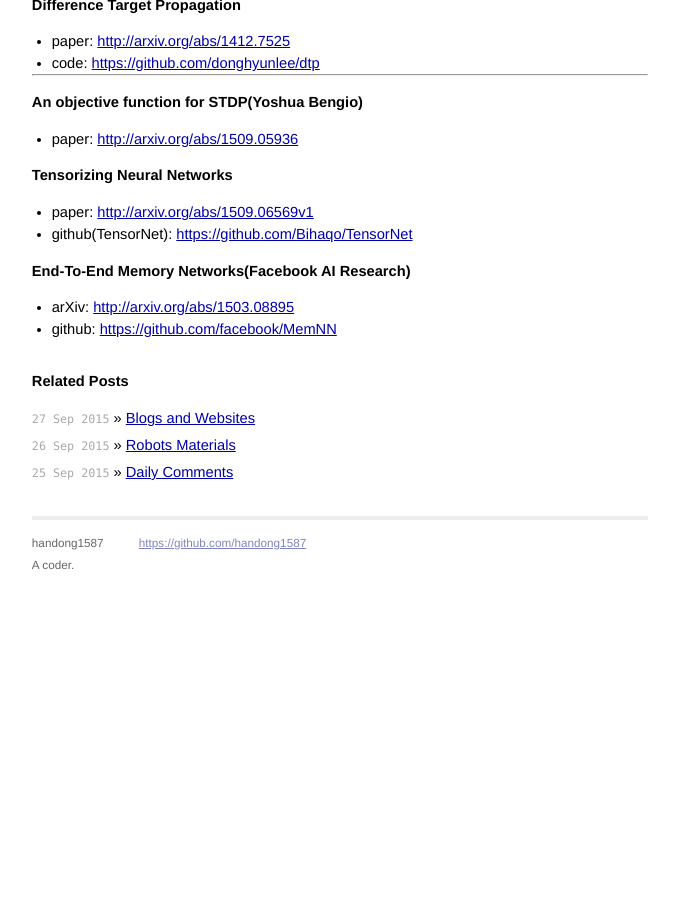
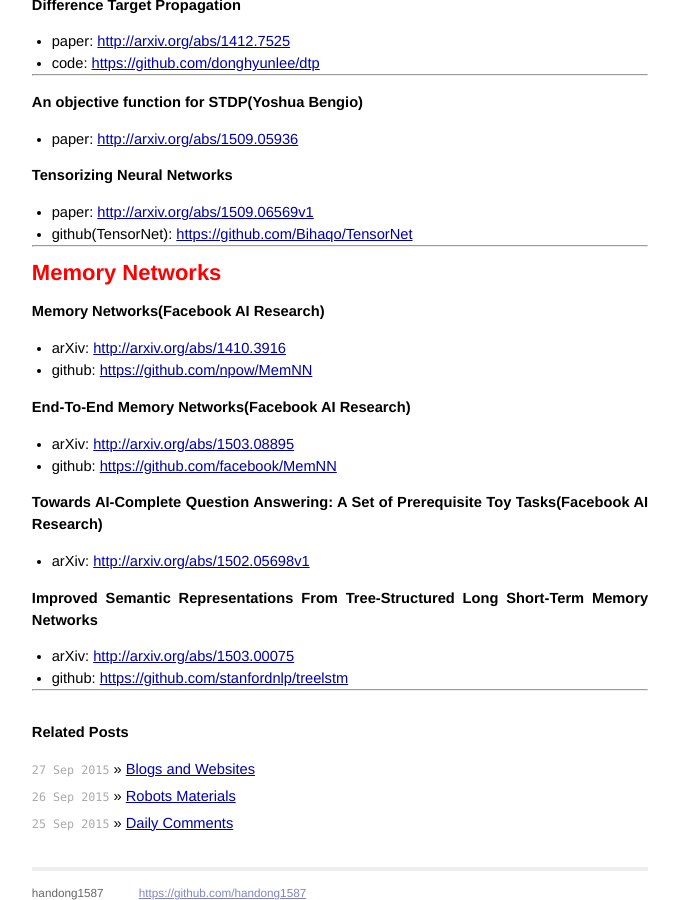
Before and after one commit to handong1587/handong1587.github.io, a Jekyll site: the page built from _posts/deep_learning/2015-08-27-deep-learning-materials.md, in a window 1280 px wide and 900 px high, scrolled down 4045 px. Shown: the whole window, without its empty margins (300-979 px from the left). Built offline with Jekyll 4.4.1, drawn with Linux system fonts in a browser that asks for light colours; Markdown is read by kramdown in place of the engine named in the settings; comment, search, counter and statistics services are not loaded; before the commit the page ends 4632 px from its top, so only the background shows below that.

Commit message:
update md

```diff
--- a/_posts/deep_learning/2015-08-27-deep-learning-materials.md
+++ b/_posts/deep_learning/2015-08-27-deep-learning-materials.md
@@ -190,7 +190,29 @@
 - paper: [http://arxiv.org/abs/1509.06569v1](http://arxiv.org/abs/1509.06569v1)
 - github(TensorNet): [https://github.com/Bihaqo/TensorNet](https://github.com/Bihaqo/TensorNet)
 
+- - -
+
+<span style="color: red; font-size: 150%; font-weight: bold;">
+Memory Networks
+</span>
+
+**Memory Networks(Facebook AI Research)**
+
+- arXiv: [http://arxiv.org/abs/1410.3916](http://arxiv.org/abs/1410.3916)
+- github: [https://github.com/npow/MemNN](https://github.com/npow/MemNN)
+
 **End-To-End Memory Networks(Facebook AI Research)**
 
 - arXiv: [http://arxiv.org/abs/1503.08895](http://arxiv.org/abs/1503.08895)
 - github: [https://github.com/facebook/MemNN](https://github.com/facebook/MemNN)
+
+**Towards AI-Complete Question Answering: A Set of Prerequisite Toy Tasks(Facebook AI Research)**
+
+- arXiv: [http://arxiv.org/abs/1502.05698v1](http://arxiv.org/abs/1502.05698v1)
+
+**Improved Semantic Representations From Tree-Structured Long Short-Term Memory Networks**
+
+- arXiv: [http://arxiv.org/abs/1503.00075](http://arxiv.org/abs/1503.00075)
+- github: [https://github.com/stanfordnlp/treelstm](https://github.com/stanfordnlp/treelstm)
+
+- - -
```
